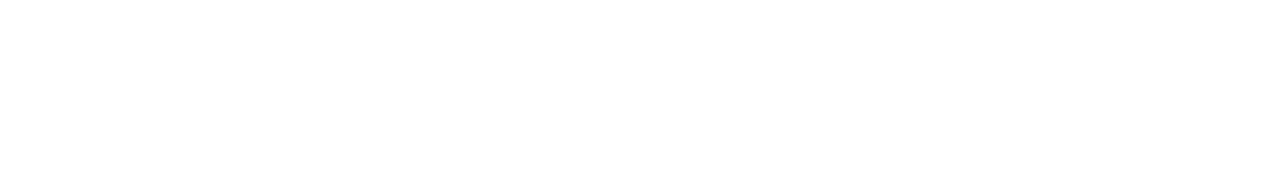
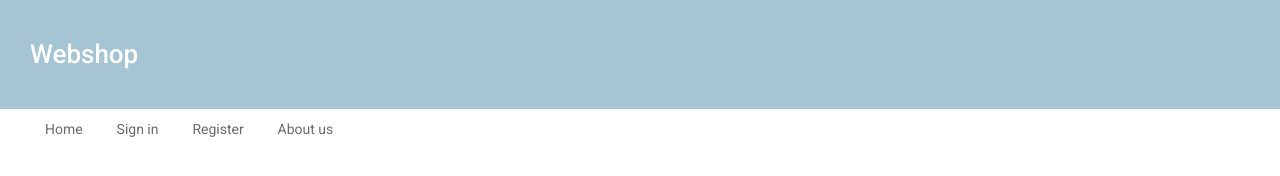
Before and after one commit to vvTrailer/web-shop-final, a website: page public/app/views/index.html at #!/about in a window 1280 px wide. Drawn offline with nearby package versions, Linux system fonts and the light colour scheme; some packages are replaced by stand-ins of ours; files that its build step writes are made by us from their sources; no server answers; files whose address does not match are found by name.

Commit message:
added header and menu

```diff
--- a/public/app/app.routes.js
+++ b/public/app/app.routes.js
@@ -15,5 +15,8 @@ app.config(function($routeProvider){
 		.when('/register', {
 			templateUrl: 'app/views/register.html',
 			controller: 'authController'
+		})
+		.when('/about', {
+			templateUrl: 'app/views/about.html'
 		});
 });
--- a/public/app/style.css
+++ b/public/app/style.css
@@ -5,7 +5,9 @@ lightblack: #4f4f4f;
 whitesmoke: #ebebeb;
 red: #fd4b50;
 */
-
+a:hover{
+cursor: pointer;
+}
 /*  ********************************
     *           REGISTER           *
     ********************************
@@ -100,13 +102,14 @@ red: #fd4b50;
     border-radius: 0px;
     margin: 0 -15px;
     border: 0px;
-    background-color: #2a2927;
+    background-color: #919098;
     text-align: center;
 }
 
 .cart-fixed{
   position: fixed;
   height: 100vh;
+  top: 0px;
 }
 
 .product-container {
@@ -260,7 +263,7 @@ red: #fd4b50;
 }
 
 .card .card-action a {
-  color: #ffab40;
+  color: #919098;
   margin-right: 16px;
   transition: color 0.3s ease;
   text-transform: uppercase;
@@ -297,3 +300,42 @@ red: #fd4b50;
     60%  {background-color: #011627; color: white; visibility: visible; height: 100%}
   100%  {visibility: hidden; color: transparent; height: 0%;}
 }
+
+/*  ********************************
+    *           HEADER             *
+    ********************************
+ */
+
+
+h1, a, li, p {
+  font-family: Roboto, sans-serif;
+}
+.header-home-link:hover{
+  text-decoration: none;
+}
+
+.header-home-link h1 {
+  font-size: 26px;
+  background: #A5C4D4;
+  color: white;
+  padding: 40px 0 40px 30px;
+  margin-bottom: 0px;
+  margin-top: 0px;
+}
+
+.nav{
+  padding-left: 30px;
+}
+
+.nav a, .nav li {
+  color: #6b6b6b;
+  text-decoration: none;
+}
+
+.nav > li {
+  display: inline-block;
+  cursor: pointer;
+}
+.nav > li:hover {
+  background: #ebebeb;
+}
--- a/public/app/views/index.html
+++ b/public/app/views/index.html
@@ -12,8 +12,17 @@
 		<script src="app/app.routes.js"></script>
 		<link rel="stylesheet" href="https://maxcdn.bootstrapcdn.com/bootstrap/3.3.2/css/bootstrap.min.css">
 		<link rel="stylesheet" href="app/style.css">
+		<link href='https://fonts.googleapis.com/css?family=Roboto:400,500,300,700' rel='stylesheet' type='text/css'>
 	</head>
 	<body ng-app="webshopApp">
+		<a class="header-home-link" href="/#!/"><h1>Webshop</h1></a>
+		<ul class="nav">
+		  <li><a href="/#!/">Home</a></li>
+		  <li><a ng-if="!authenticated" href="/#!/login">Sign in</a></li>
+		  <li><a ng-if="!authenticated" href="/#!/register">Register</a></li>
+		  <li><a href="/#!/about">About us</a></li>
+		</ul>
+
 		<div class="container-fluid">
 		  <div class="row" ng-view>
 
```
Also changed, not shown: public/app/views/about.html (added, +13 -0 lines), public/app/views/login.html (+0 -1 lines), public/app/views/register.html (+0 -1 lines).
